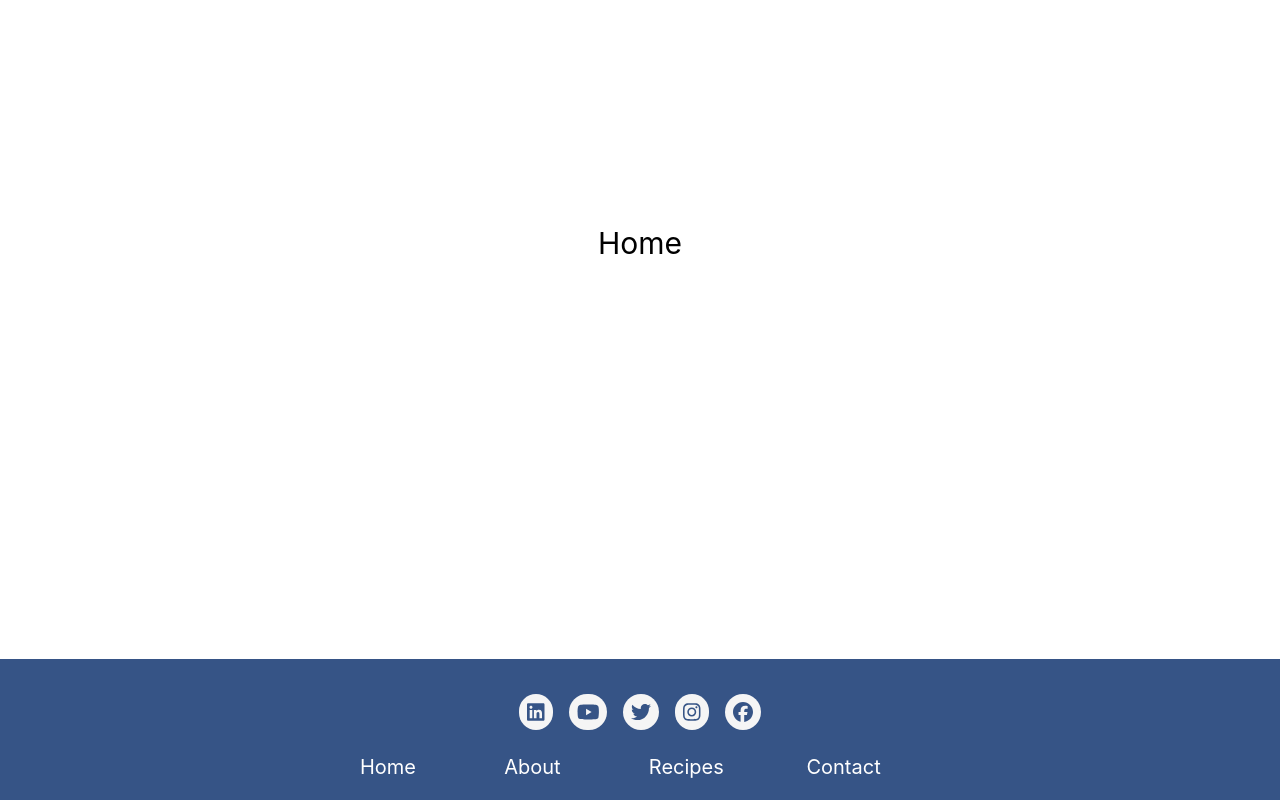
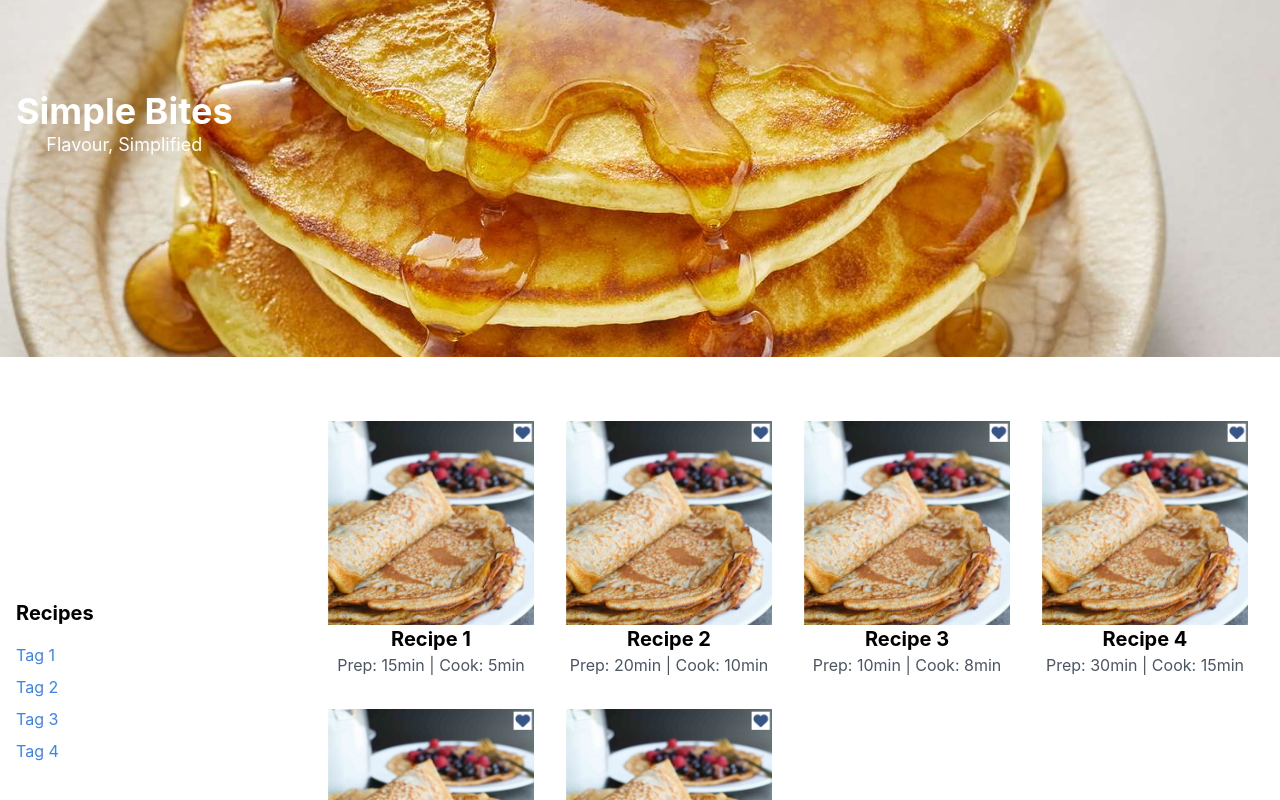
Before and after one commit to SimpleBites/FrontEnd, a React (Create React App) app in the folder app/: page /Home in a window 1280 px wide. Shown: the part 440-1240 px from the top of the page. Built offline with nearby package versions, Linux system fonts and the light colour scheme.

Commit message:
Homepage component (BETA)
de homepage zo goed als klaar

```diff
--- a/app/package.json
+++ b/app/package.json
@@ -5,6 +5,7 @@
   "dependencies": {
     "@fortawesome/fontawesome-free": "^6.5.1",
     "@fortawesome/free-brands-svg-icons": "^6.5.1",
+    "@fortawesome/free-regular-svg-icons": "^6.5.2",
     "@fortawesome/free-solid-svg-icons": "^6.5.1",
     "@fortawesome/react-fontawesome": "^0.2.0",
     "@testing-library/jest-dom": "^5.17.0",
--- a/app/src/components/pages/Home.js
+++ b/app/src/components/pages/Home.js
@@ -1,10 +1,68 @@
 import React from 'react';
+import './page.css';
 
-export default function Home() {
-     return <div class="flex justify-center items-center h-screen">
-     <h1 class="text-3xl text-black">Home</h1>
-   </div>
+const Home = () => {
+
+  const recipes = [
+    { name: "Recipe 1", prepTime: "15min", cookTime: "5min" },
+    { name: "Recipe 2", prepTime: "20min", cookTime: "10min" },
+    { name: "Recipe 3", prepTime: "10min", cookTime: "8min" },
+    { name: "Recipe 4", prepTime: "30min", cookTime: "15min" },
+    { name: "Recipe 5", prepTime: "25min", cookTime: "12min" },
+    { name: "Recipe 6", prepTime: "12min", cookTime: "7min" }
+
+  ];
 
 
+  const tags = ["Tag 1", "Tag 2", "Tag 3", "Tag 4"];
 
-}
+  return (
+    <div className="min-h-screen">
+      <main className="page">
+        <header className="hero" style={{ backgroundImage: 'url("/pancakes.jpg")', backgroundSize: 'cover', backgroundPosition: 'center', backgroundColor: 'rgba(127, 199, 217, 0.5)' }}>
+          <div className="hero-container container mx-auto px-4 py-12">
+            <div className="hero-text text-center">
+              <h1 className="text-4xl font-bold text-white">Simple Bites</h1>
+              <h4 className="text-lg text-white">Flavour, Simplified</h4>
+            </div>
+          </div>
+        </header>
+        <section className="recipes-container container mx-auto px-4 py-8 flex">
+          <div className="w-1/4">
+            <div className="tags-container">
+              <h4 className="text-xl font-bold mb-4 text-black">Recipes</h4>
+              <div className="tags-list">
+                {/* Map over tags and render each one */}
+                {tags.map((tag, index) => (
+                  <a key={index} href="/tag-template" className="block text-blue-500 hover:underline mb-2">{tag}</a>
+                ))}
+              </div>
+            </div>
+          </div>
+          <div className="w-3/4">
+            <div className="recipes-list grid grid-cols-1 sm:grid-cols-2 md:grid-cols-3 lg:grid-cols-4 gap-4 mt-8">
+              {/* Map over recipes and render each one */}
+              {recipes.map((recipe, index) => (
+                <a key={index} className="recipe" href={`/recipe/${index}`}>
+                  <div className="relative">
+                    {/* wijzigen met ditmar recipes bloks */}
+                    <i className="fas fa-heart absolute top-2 right-2 text-red-500"></i>
+                    <img
+                      src="/pancakes.png"
+                      className="img recipe-img"
+                      alt={recipe.name}
+                    />
+                  </div>
+                  <h5 className="text-xl font-bold">{recipe.name}</h5>
+                  <p className="text-gray-600">Prep: {recipe.prepTime} | Cook: {recipe.cookTime}</p>
+                </a>
+              ))}
+            </div>
+          </div>
+        </section>
+      </main>
+    </div>
+  );
+};
+
+export default Home;
--- /dev/null
+++ b/app/src/components/pages/page.css
@@ -0,0 +1,51 @@
+/* page.css */
+
+.tags-container {
+    text-align: left;
+  }
+
+
+  .hero-container {
+    margin-top: 50px;
+  }
+
+
+  .hero-text {
+    margin-top: 150px;
+    margin-bottom: 150px;
+  }
+
+
+  .page {
+    margin-left: auto;
+    margin-right: auto;
+    max-width: 1650px;
+  }
+
+
+  .recipes-container {
+    display: flex;
+    justify-content: flex-start;
+    margin-left: 20px;
+  }
+
+
+  .recipes-list {
+    display: flex;
+    flex-wrap: wrap;
+    justify-content: flex-start;
+  }
+
+
+  .recipe {
+    flex: 0 0 calc(33.33% - 16px);
+    margin-right: 16px;
+    margin-bottom: 16px;
+    box-sizing: border-box;
+  }
+
+
+  .recipe-img {
+    width: 100%;
+    height: auto;
+  }
```
Also changed, not shown: 1 other file (tests, documents, lock files or other folders).
